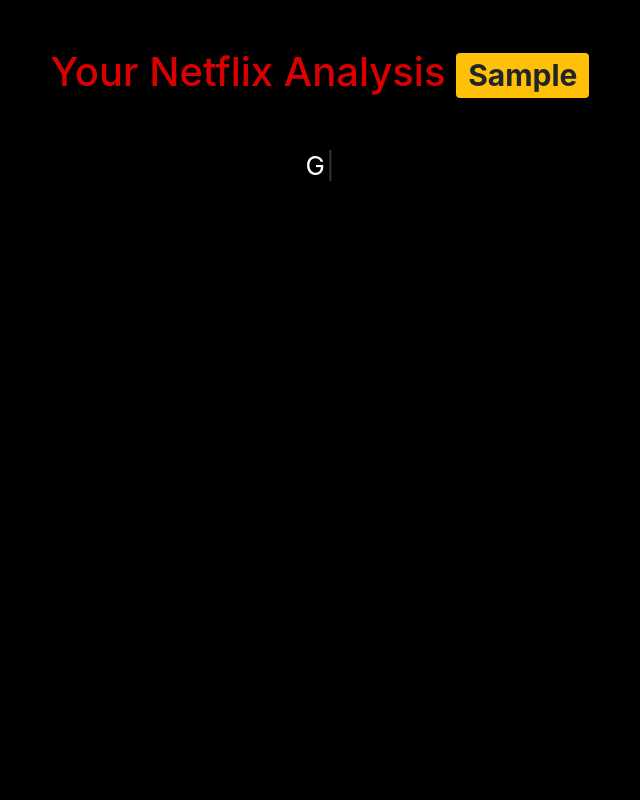
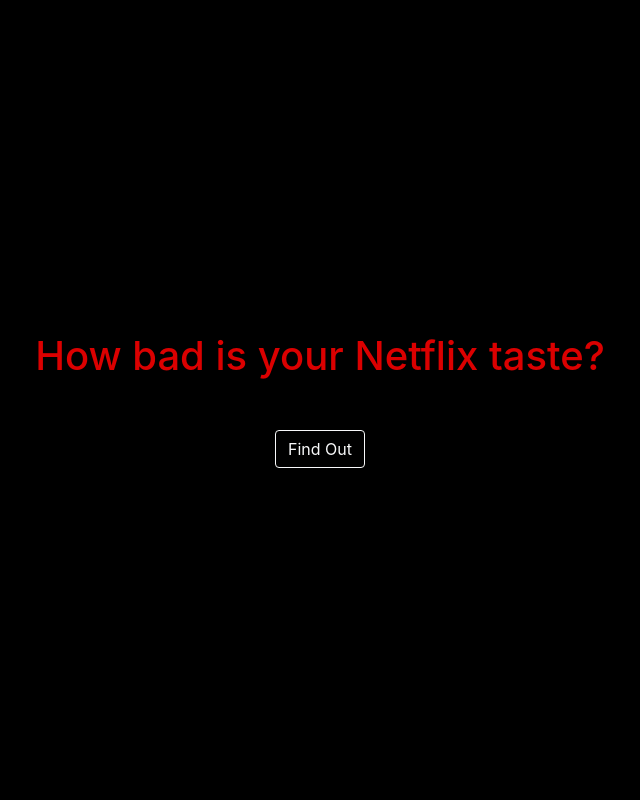
Before and after one commit to capstone-team-terra/Judge-your-Netflix, a React (Create React App) app in the folder web/: page / in a window 1280 px wide. Shown: the top 800 px of the page, without its empty margins (320-960 px from the left). Built offline with nearby package versions, Linux system fonts and the light colour scheme.

Commit message:
FE: updating App js

```diff
--- a/web/src/App.js
+++ b/web/src/App.js
@@ -1,14 +1,12 @@
 import React from "react";
 import "./App.css";
 import WelcomePage from "./components/WelcomePage";
-import Sample from "./components/Sample";
 
 const App = () => {
   return (
     <div className="App">
       <header className="App-header">
-        {/* <WelcomePage /> */}
-        <Sample />
+        <WelcomePage />
       </header>
     </div>
   );
```
